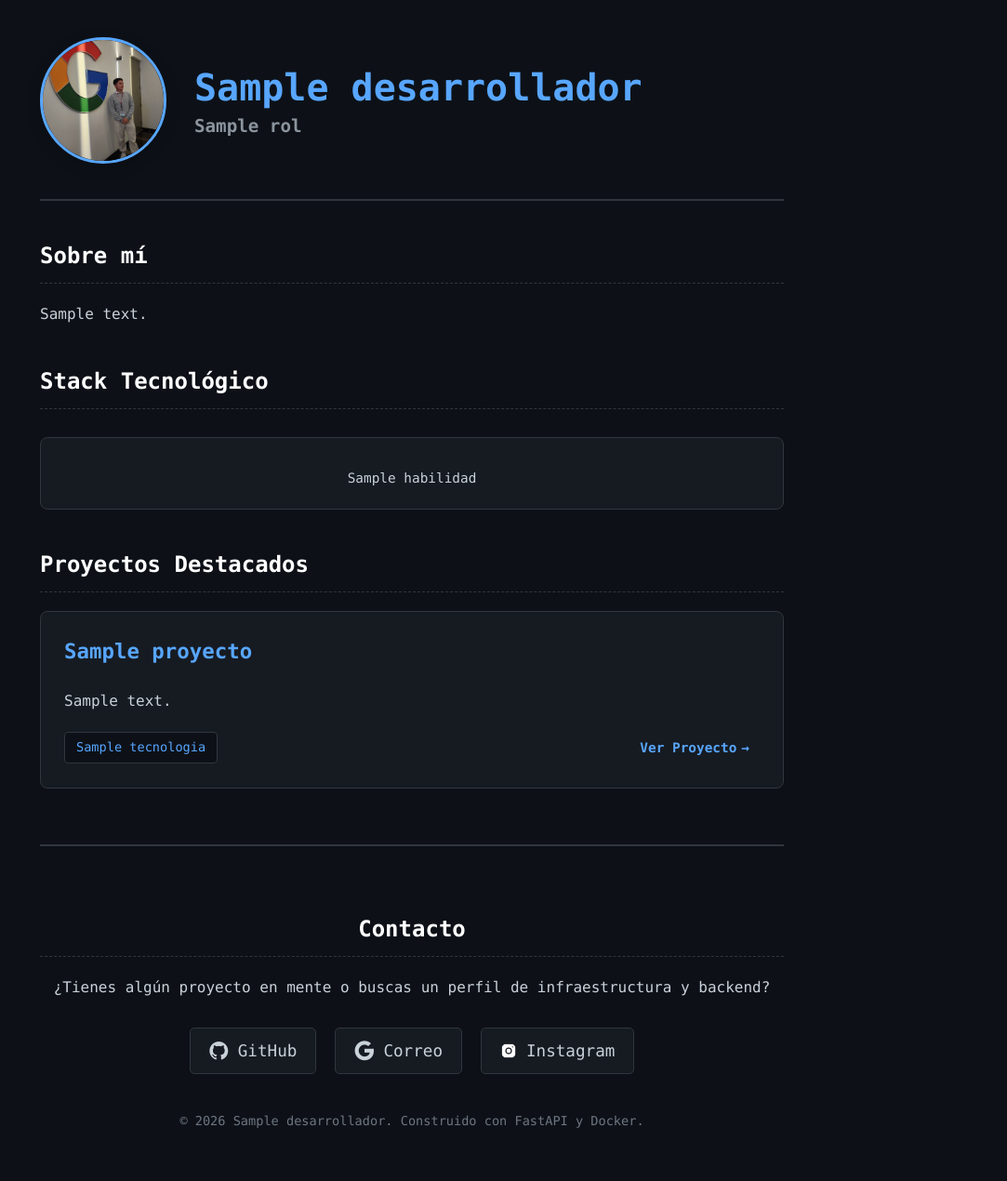
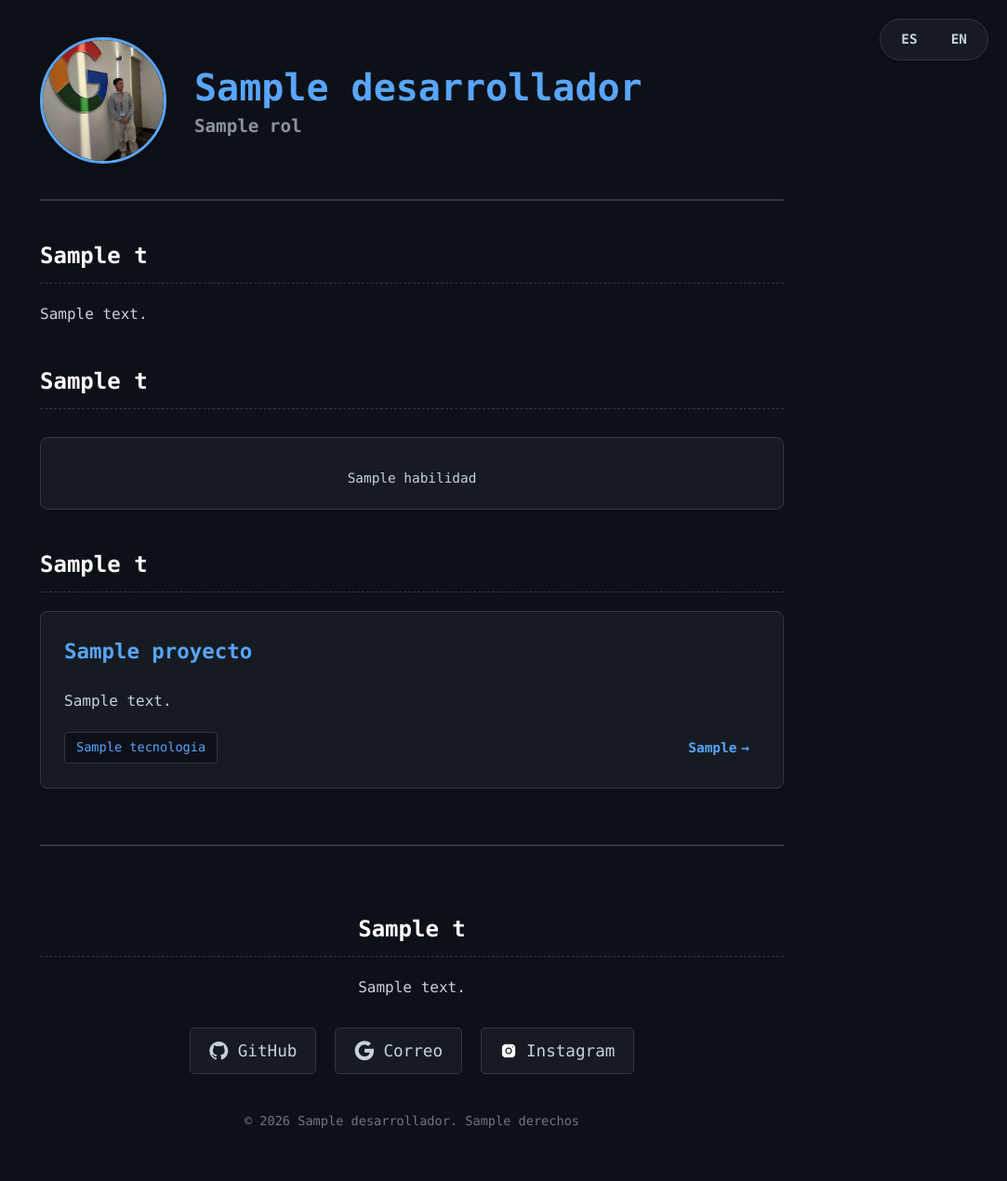
Before and after one commit to JLopezore/JLopezore-portfolio, a FastAPI app: template app/templates/index.html in a window 1280 px wide. Shown: the whole page at 93% size, without its empty margins (197-1280 px from the left). Run offline with FastAPI, Linux system fonts and the light colour scheme; the template is opened without the code that fills it: most values are stand-ins (such as "Sample title", 1, 10 or a date in 2020).

Commit message:
feat: traduccion

```diff
--- a/app/main.py
+++ b/app/main.py
@@ -1,7 +1,8 @@
-from fastapi import FastAPI, Request
+from fastapi import FastAPI, Request, Query
 from fastapi.responses import HTMLResponse
 from fastapi.templating import Jinja2Templates
 from fastapi.staticfiles import StaticFiles
+from app.translations import textos
 
 app = FastAPI(title="Portafolio Backend")
 
@@ -12,17 +13,13 @@ templates = Jinja2Templates(directory="app/templates")
 app.mount("/static", StaticFiles(directory="app/static"), name="static")
 
 @app.get("/", response_class=HTMLResponse)
-async def home(request: Request):
+async def home(request: Request, lang: str = Query("es")):
 
-    biografia = (
-        "Soy estudiante de octavo semestre de la Licenciatura en Informática, enfocado en el "
-        "desarrollo backend y la administración de infraestructura. Me apasiona construir soluciones "
-        "eficientes, desde el código hasta el despliegue en servidores Linux. Además de crear APIs "
-        "con Python y FastAPI, tengo experiencia práctica gestionando redes y equipos de "
-        "telecomunicaciones para proveedores de internet (WISP), lo que me da una visión integral "
-        "del ciclo de vida del software y la conectividad."
-    )
+    if lang not in ["es", "en"]:
+        lang = "es"  # Por defecto, español
+    t = textos[lang]
 
+# Habilidades (Traducimos dinámicamente "Admin. Servidores" a "Server Admin")
     mis_habilidades = [
         {"nombre": "Python", "icono": "devicon-python-plain", "es_imagen": False},
         {"nombre": "FastAPI", "icono": "devicon-fastapi-plain", "es_imagen": False},
@@ -30,45 +27,60 @@ async def home(request: Request):
         {"nombre": "Android", "icono": "devicon-android-plain", "es_imagen": False},
         {"nombre": "C", "icono": "devicon-c-plain", "es_imagen": False},
         {"nombre": "Linux", "icono": "devicon-linux-plain", "es_imagen": False},
-        {"nombre": "Admin. Servidores", "icono": "devicon-bash-plain", "es_imagen": False}, # Agregado
+        {"nombre": "Admin. Servidores" if lang == "es" else "Server Admin", "icono": "devicon-bash-plain", "es_imagen": False},
         {"nombre": "Docker", "icono": "devicon-docker-plain", "es_imagen": False},
         {"nombre": "PostgreSQL", "icono": "devicon-postgresql-plain", "es_imagen": False},
         {"nombre": "Oracle", "icono": "devicon-oracle-original", "es_imagen": False},
         {"nombre": "Couchbase", "icono": "devicon-couchbase-plain", "es_imagen": False},
         {"nombre": "Git", "icono": "devicon-git-plain", "es_imagen": False},
-        # Estos dos buscarán una imagen en la carpeta static
         {"nombre": "MikroTik", "icono": "mikrotik.png", "es_imagen": True},
         {"nombre": "Ubiquiti", "icono": "ubiquiti.png", "es_imagen": True}
     ]
 
+    # Proyectos traducidos
     mis_proyectos = [
         {
-            "nombre": "Diseño UI/UX para una app de biblioteca",
-            "descripcion": "Diseño de interfaz y experiencia de usuario para una aplicación móvil de gestión de biblioteca, enfocada en la facilidad de uso y accesibilidad.",
+            "nombre": "Diseño UI/UX - App Biblioteca" if lang == "es" else "UI/UX Design - Library App",
+            "descripcion": {
+                "es": "Diseño de interfaz y experiencia de usuario para una aplicación móvil de gestión de biblioteca, enfocada en la facilidad de uso y accesibilidad.",
+                "en": "User interface and user experience design for a mobile library management application, focused on ease of use and accessibility."
+            },
             "stack": ["Figma", "IHC"],
             "enlace": "https://www.figma.com/proto/LLDZiS1k3xLy1t4P80nipY/Main?node-id=0-1&t=nSOfas3ooz7mYR6Q-1"
         },
         {
             "nombre": "WISP La Soledad - Core",
-            "descripcion": "Backend de gestión automatizada con generación de recibos en PDF y notificaciones por WhatsApp.",
+            "descripcion": {
+                "es": "Backend de gestión automatizada con generación de recibos en PDF y notificaciones por WhatsApp.",
+                "en": "Automated management backend with PDF receipt generation and WhatsApp notifications."
+            },
             "stack": ["Python", "FastAPI", "MikroTik"],
             "enlace": "https://github.com/JLopezore/WISP-Manager.git"
         },
         {
-            "nombre": "WISP La Soledad - Portal del Cliente",
-            "descripcion": "Portal web para clientes con autenticación, visualización de facturas y soporte técnico.",
+            "nombre": "WISP La Soledad - Portal del Cliente" if lang == "es" else "WISP La Soledad - Client Portal",
+            "descripcion": {
+                "es": "Portal web para clientes con autenticación, visualización de facturas y soporte técnico.",
+                "en": "Web portal for clients featuring authentication, invoice viewing, and technical support."
+            },
             "stack": ["Python", "FastAPI", "React"],
             "enlace": "https://github.com/JLopezore/WISP-Manager.git"
         },
         {
-            "nombre": "Wisp La Soledad - Portal Android",
-            "descripcion": "Aplicación móvil para clientes con funcionalidades similares al portal web, optimizada para Android.",
+            "nombre": "Wisp La Soledad - Portal Android" if lang == "es" else "Wisp La Soledad - Android App",
+            "descripcion": {
+                "es": "Aplicación móvil para clientes con funcionalidades similares al portal web, optimizada para Android.",
+                "en": "Mobile application for clients offering similar features to the web portal, fully optimized for Android."
+            },
             "stack": ["Kotlin", "Android", "Firebase"],
             "enlace": "https://github.com/JLopezore/WispHub-Mobile.git"
         },
         {
-            "nombre": "Siplex - backend",
-            "descripcion": "Backend para aplicación de gestión de planificación de examenes, con autenticación y API REST.",
+            "nombre": "Siplex - Backend",
+            "descripcion": {
+                "es": "Backend para aplicación de gestión de planificación de examenes, con autenticación y API REST.",
+                "en": "Backend for an exam scheduling management application, including secure authentication and a REST API."
+            },
             "stack": ["Python", "FastAPI", "PostgreSQL"],
             "enlace": "https://github.com/LosRatones-404T/HORARIOS-BACKEND.git"
         }
@@ -80,8 +92,8 @@ async def home(request: Request):
         name="index.html",
         context={
             "desarrollador": "Jorge López López",
-            "rol": "Backend & Infrastructure Developer",
-            "bio": biografia,
+            "t": t,
+            "lang": lang,
             "habilidades": mis_habilidades,
             "proyectos": mis_proyectos
         }
--- a/app/static/style.css
+++ b/app/static/style.css
@@ -276,3 +276,45 @@ footer {
         gap: 15px;
     }
 }
+
+/* Selector de Idiomas */
+/* Selector de Idiomas - Estilo Moderno (Segmented Control) */
+.language-switcher {
+    position: absolute;
+    top: 20px;
+    right: 20px;
+    display: inline-flex;
+    background: var(--card-bg); /* Fondo oscuro de la tarjeta */
+    border: 1px solid var(--border-color);
+    border-radius: 30px; /* Bordes totalmente redondeados (forma de píldora) */
+    padding: 4px; /* Pequeño margen interno para el botón activo */
+    font-family: 'Fira Code', 'Consolas', monospace;
+    font-size: 0.9em;
+    box-shadow: 0 4px 10px rgba(0, 0, 0, 0.2); /* Sombra para darle profundidad */
+}
+
+/* Estilo base para cada opción de idioma */
+.language-switcher a {
+    color: var(--text-color);
+    text-decoration: none;
+    padding: 6px 18px; /* Espacio horizontal para hacer el botón más ancho */
+    border-radius: 26px; /* Misma curva que el contenedor exterior */
+    transition: all 0.3s cubic-bezier(0.4, 0, 0.2, 1); /* Animación más suave y fluida */
+    font-weight: bold;
+    display: flex;
+    align-items: center;
+    justify-content: center;
+}
+
+/* Efecto al pasar el cursor (solo si no está activo) */
+.language-switcher a:hover:not(.active) {
+    color: var(--accent-color);
+    background: rgba(88, 166, 255, 0.1); /* Brillo azul sutil de fondo */
+}
+
+/* Estilo para el idioma que está seleccionado actualmente */
+.language-switcher a.active {
+    background: var(--accent-color); /* Se rellena completamente de azul */
+    color: #0d1117; /* El texto se vuelve oscuro para hacer un contraste perfecto */
+    box-shadow: 0 2px 5px rgba(0, 0, 0, 0.3);
+}
--- a/app/templates/index.html
+++ b/app/templates/index.html
@@ -10,6 +10,10 @@
     <link rel="stylesheet" href="https://cdn.jsdelivr.net/gh/devicons/devicon@latest/devicon.min.css">
 </head>
 <body>
+    <div class="language-switcher">
+        <a href="/?lang=es" class="{% if lang == 'es' %}active{% endif %}">ES</a>
+        <a href="/?lang=en" class="{% if lang == 'en' %}active{% endif %}">EN</a>
+    </div>
     <div class="container">
         <header class="perfil-header">
             <!-- Contenedor de la foto -->
@@ -20,16 +24,16 @@
             <!-- Contenedor del texto -->
             <div class="info-texto">
                 <h1>{{ desarrollador }}</h1>
-                <p><strong>{{ rol }}</strong></p>
+                <p><strong>{{ t.rol }}</strong></p>
             </div>
         </header>
         <section>
-            <h2>Sobre mí</h2>
-            <p>{{ bio }}</p>
+            <h2>{{ t.sobre_mi_titulo }}</h2>
+            <p>{{ t.sobre_mi_texto }}</p>
         </section>
 
         <section class="habilidades">
-            <h2>Stack Tecnológico</h2>
+            <h2>{{ t.habilidades_titulo }}</h2>
             <div class="habilidades-grid">
                 {% for habilidad in habilidades %}
                 <div class="habilidad-item" title="{{ habilidad.nombre }}">
@@ -48,11 +52,11 @@
         </section>
 
         <section>
-            <h2>Proyectos Destacados</h2>
+            <h2>{{ t.proyectos_titulo }}</h2>
             {% for proyecto in proyectos %}
             <div class="proyecto">
                 <h3>{{ proyecto.nombre }}</h3>
-                <p>{{ proyecto.descripcion }}</p>
+                <p>{{ proyecto.descripcion[lang] }}</p>
                 <div class="stack-y-enlace"> <!-- Envolvemos todo para alinearlo mejor -->
                     <div class="tags">
                         {% for tecnologia in proyecto.stack %}
@@ -62,7 +66,7 @@
 
                     <!-- NUEVO: Botón del enlace al proyecto -->
                     <a href="{{ proyecto.enlace }}" target="_blank" class="btn-proyecto">
-                        Ver Proyecto <span>&#8594;</span> <!-- Flechita hacia la derecha -->
+                        {{ t.ver_proyecto }} <span>&#8594;</span> <!-- Flechita hacia la derecha -->
                     </a>
                 </div>
             </div>
@@ -70,8 +74,8 @@
         </section>
         </section>
         <footer>
-            <h2>Contacto</h2>
-            <p>¿Tienes algún proyecto en mente o buscas un perfil de infraestructura y backend?</p>
+            <h2>{{ t.contacto_titulo }}</h2>
+            <p>{{ t.contacto_texto }}</p>
 
             <div class="enlaces-contacto">
                 <!-- Reemplaza el # con la URL de tu perfil real de GitHub -->
@@ -88,7 +92,7 @@
                 </a>
             </div>
 
-            <p class="copyright">© 2026 {{ desarrollador }}. Construido con FastAPI y Docker.</p>
+            <p class="copyright">© 2026 {{ desarrollador }}. {{ t.derechos }}</p>
         </footer>
     </div>
 </body>
```
Also changed, not shown: app/translations.py (added, +26 -0 lines).
